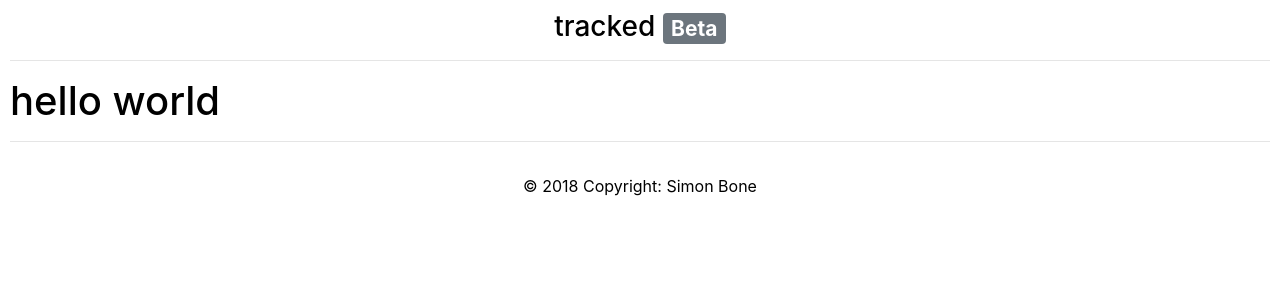
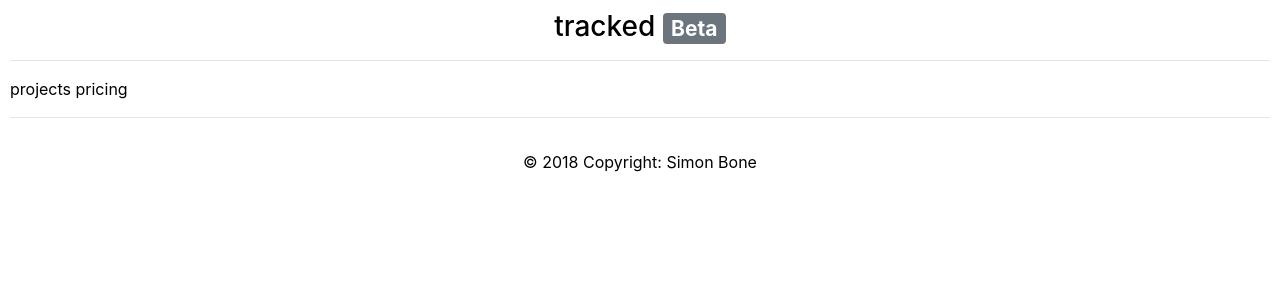
Before and after one commit to stpbone/MakeBoard, a Django app: page / in a window 1280 px wide. Shown: the top 300 px of the page. Run offline with Django 3.2, Linux system fonts and the light colour scheme; some libraries are stand-ins or nearby versions.

Commit message:
Update template

```diff
--- a/mysite/blog/templates/blog/home_page.html
+++ b/mysite/blog/templates/blog/home_page.html
@@ -2,6 +2,7 @@
 
 {% block content %}
     <div>
-        <h1>hello world</h1>
+        <a href="/projects">projects</a>
+        <a href="/pricing">pricing</a>
     </div>
 {% endblock %}
```
